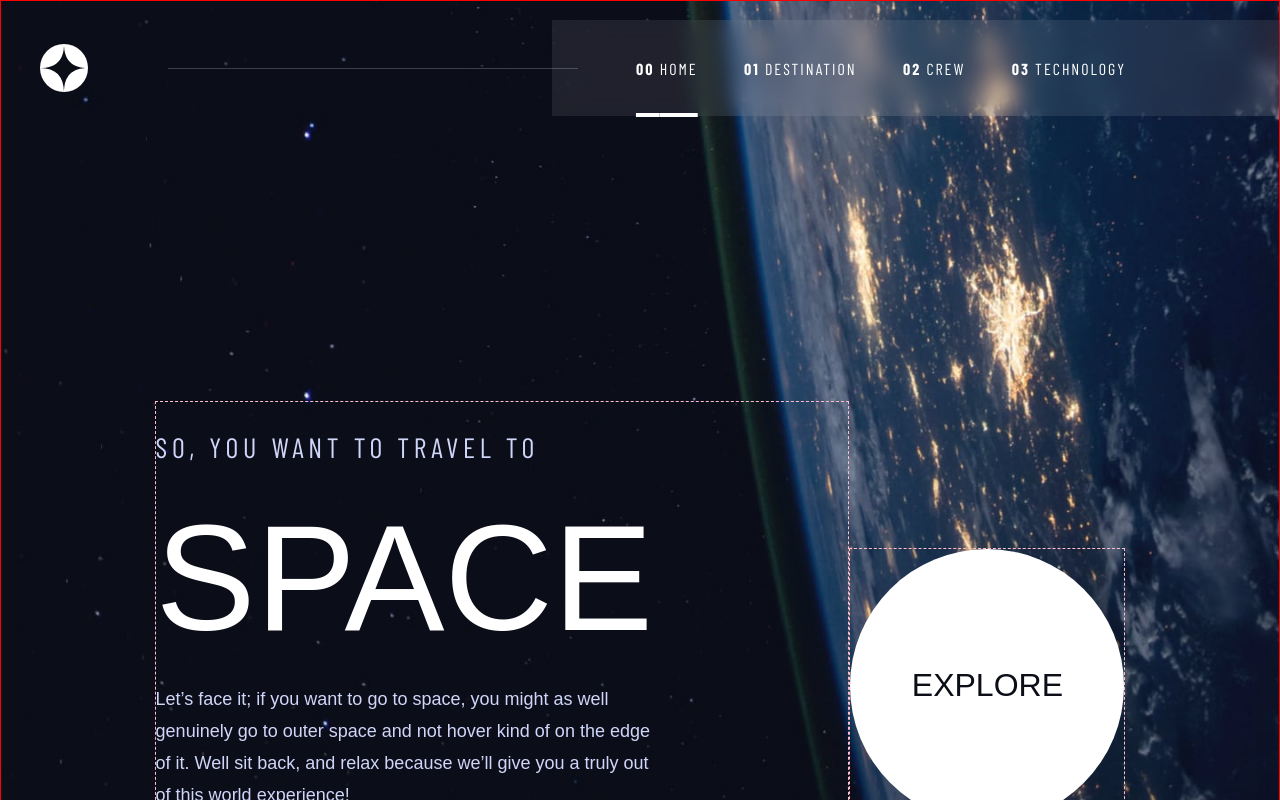
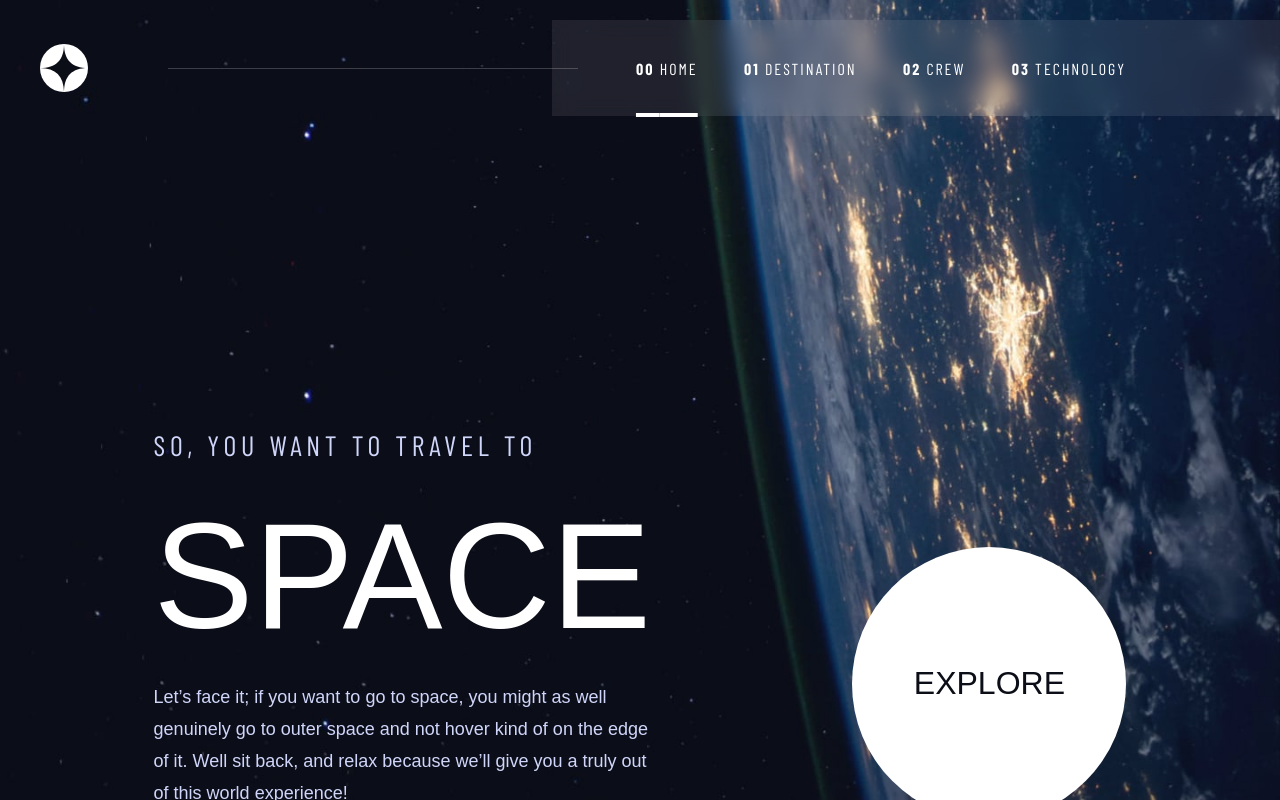
Before and after one commit to shay122990/space-tourism-website, a React (Vite) app: page / in a window 1280 px wide. Built offline with nearby package versions, Linux system fonts and the light colour scheme; a web font is replaced by a local one.

Commit message:
height on planet description

```diff
--- a/src/routes/destination/Destination.css
+++ b/src/routes/destination/Destination.css
@@ -82,6 +82,7 @@
   color: var(--text-color-one);
   margin: 0;
   padding-bottom: 40px;
+  height: 130px;
 }
 .planet-lane{
   width: 100%;
@@ -124,6 +125,7 @@
   }
   .planet-description{
     width: 80%;
+    height: auto;
   }
 }
 /* TABLET */
--- a/src/routes/home/Home.css
+++ b/src/routes/home/Home.css
@@ -6,7 +6,6 @@
     height: 100vh;
 }
 .space-info-container{
-    border: 1px solid red;
     display: flex;
     justify-content: space-around;
     align-items: center;
@@ -14,7 +13,6 @@
     padding: 25rem 12%;
 }
 .main-info{
-    border: dashed 1px pink;
     display: flex;
     flex-direction: column;
     text-align: left;
@@ -43,7 +41,6 @@
     width: 500px;
 }
 .explore-btn-container{
-    border: dashed 1px pink;
     margin-top: 140px;
 }
 .explore-btn{
```
Also changed, not shown: 2 other files (tests, documents, lock files or other folders).
